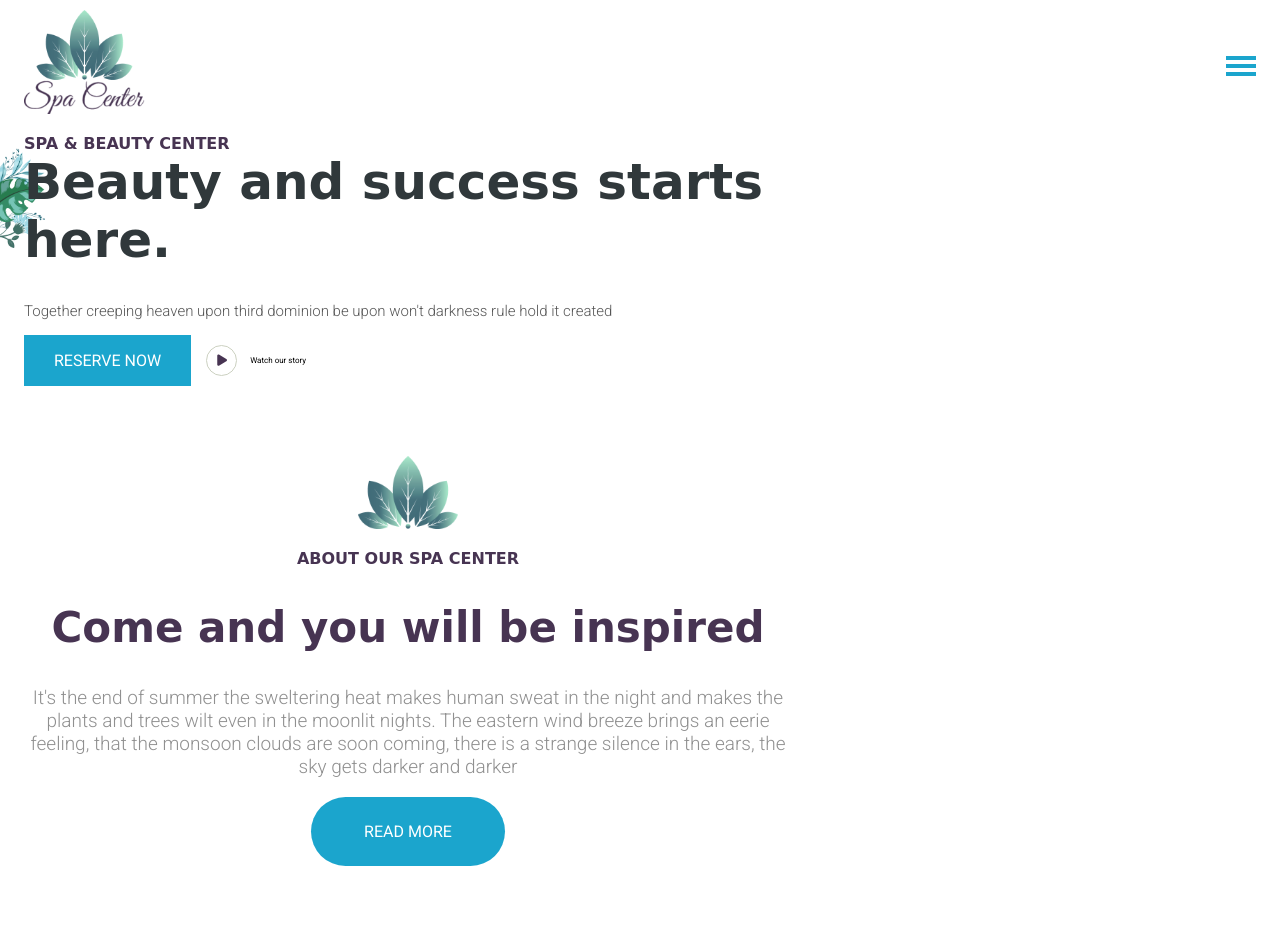
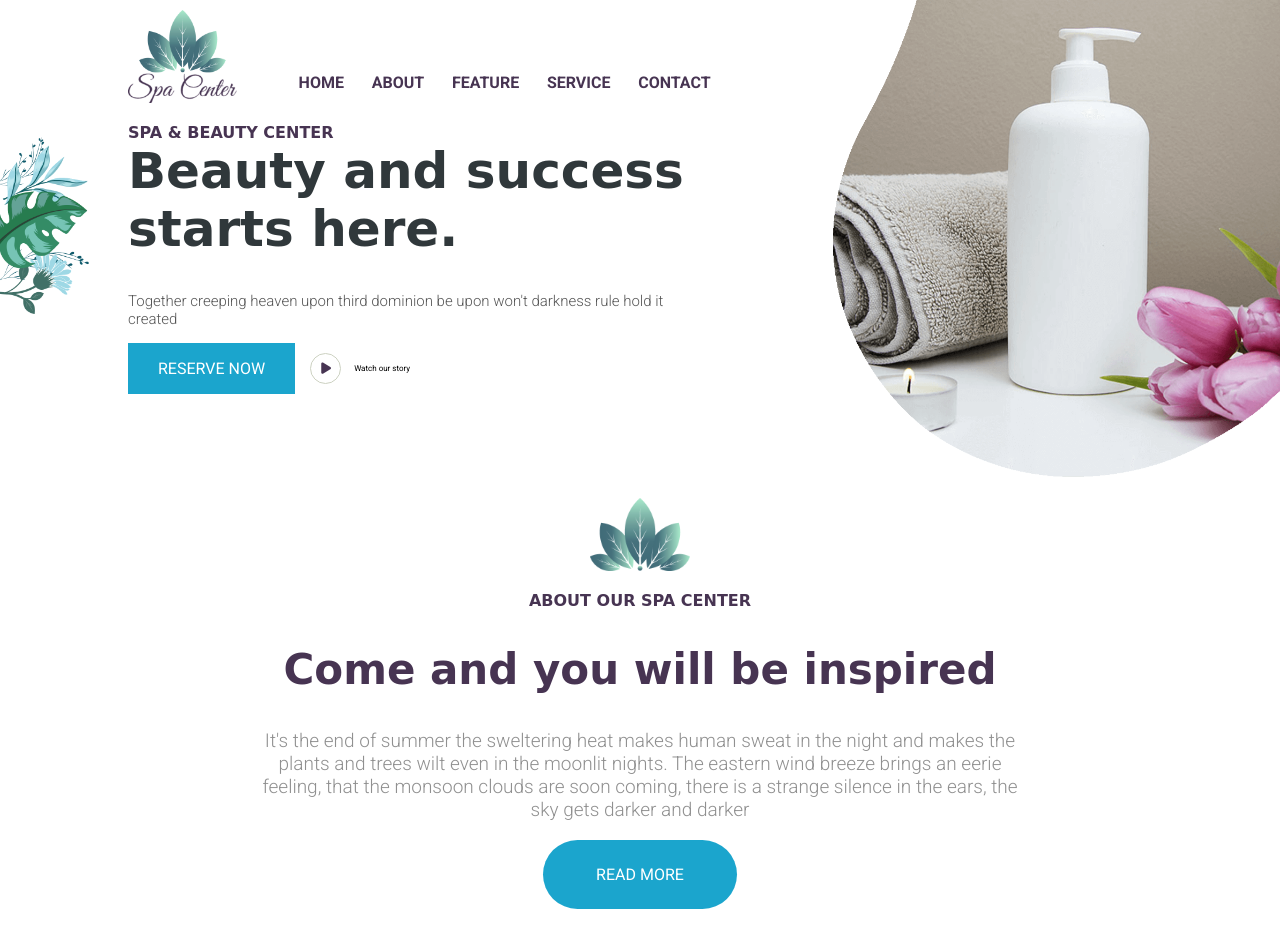
Before and after one commit to jszufa/projekt-big, a plain HTML site: page index.html in a window 1280 px wide. Drawn offline with nearby package versions, Linux system fonts and the light colour scheme; a web font is replaced by a local one.

Commit message:
nav + header complete

```diff
--- a/index.html
+++ b/index.html
@@ -24,6 +24,7 @@
 
 <body>
 
+    <img src="/img/header-bg.png" alt="Spa utilities" class="header-bg">
     <!-- Navigation MENU -->
 
     <nav class="navbar">
@@ -40,7 +41,6 @@
                     <span class="hamburger-line"></span>
                 </div>
             </div>
-        </div>
             <ul class="dropdown-menu">
                 <li class="main-menu-item"><i class="fa-solid fa-xmark"></i></li>
                 <li class="main-menu-item"><a href="#">Home</a></li>
@@ -49,6 +49,8 @@
                 <li class="main-menu-item"><a href="">Service</a></li>
                 <li class="main-menu-item"><a href="">Contact</a></li>
             </ul>
+        </div>
+
 
     </nav>
 
--- a/scss/base/_global.scss
+++ b/scss/base/_global.scss
@@ -13,3 +13,25 @@ h2 {
 section {
     padding-top: 70px;
 }
+
+.header-bg {
+    position: absolute;
+    top: 0;
+    right: 0;
+    width: 35%;
+    max-width: 600px;
+    display: none;
+    z-index: 10;
+}
+
+@media (min-width: 992px)
+{
+    .header-bg {
+        display:block;
+    }
+
+    .main-nav, .header-box {
+        margin-left: 10%;
+    }
+
+}
--- a/scss/layout/_about.scss
+++ b/scss/layout/_about.scss
@@ -1,5 +1,9 @@
 .about {
     text-align: center;
+
+    .about-box {
+        padding: 5px;
+    }
 
     .img-small-logo {
         width: 100px;
@@ -35,6 +39,11 @@
 
     .about-box {
         width: 60%;
+        margin: 0 auto;
+    }
+
+    .main-header {
+        min-height: 300px;
     }
 
 }
--- a/scss/layout/_header.scss
+++ b/scss/layout/_header.scss
@@ -1,7 +1,7 @@
 .main-header {
     background-image: url('../img/header-flowers.png');
     background-repeat: no-repeat;
-    background-size: auto 100px;
+    background-size: 8% auto;
     background-position: -13px 14px;
 
 
@@ -64,7 +64,7 @@
 @media (min-width: 992px) {
 
     .header-box {
-        width: 60%;
+        width: 45%;
     }
 
 }
--- a/scss/layout/_navbar.scss
+++ b/scss/layout/_navbar.scss
@@ -1,7 +1,15 @@
+.navbar {
+
+    position: sticky;
+    top: 0;
+    background-color: $quaternary-color;
+
+
     .main-nav {
         display: flex;
         justify-content: space-between;
-    margin-top: 10px;
+        padding-top: 10px;
+
 
         .navbar-brand {
             flex-basis: 10%;
@@ -18,6 +26,7 @@
             display: flex;
             align-items: center;
             cursor: pointer;
+
 
             .hamburger-lines {
                 display: flex;
@@ -72,3 +81,40 @@
 
 
     }
+}
+
+@media (min-width: 992px) {
+
+    .main-nav {
+
+
+        .hamburger {
+            visibility: hidden;
+            order: 2
+        }
+
+        .dropdown-menu {
+            display: inline-block;
+            position: relative;
+            order: 1;
+            background-color: transparent;
+            text-align: left;
+            width: 89%;
+            padding-inline-start: 20px;
+
+
+            .main-menu-item {
+                display: inline;
+                font-size: 16px;
+                font-weight: bold;
+
+                a {
+                    color: $secondary-color
+                }
+            }
+
+        }
+    }
+
+
+}
```
Also changed, not shown: css/style.css, 1 other file. Lines whose indentation alone changed are shown as unchanged.
